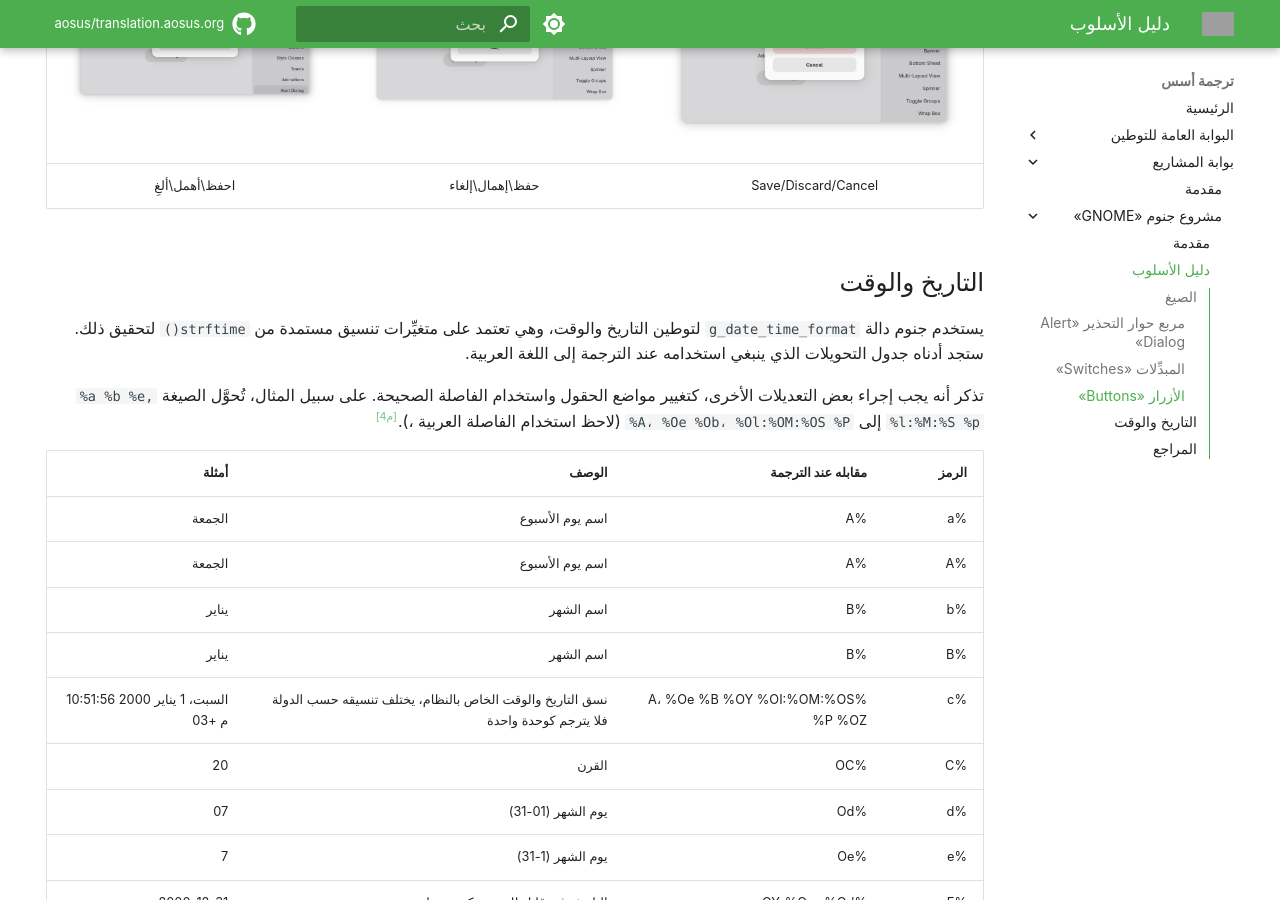
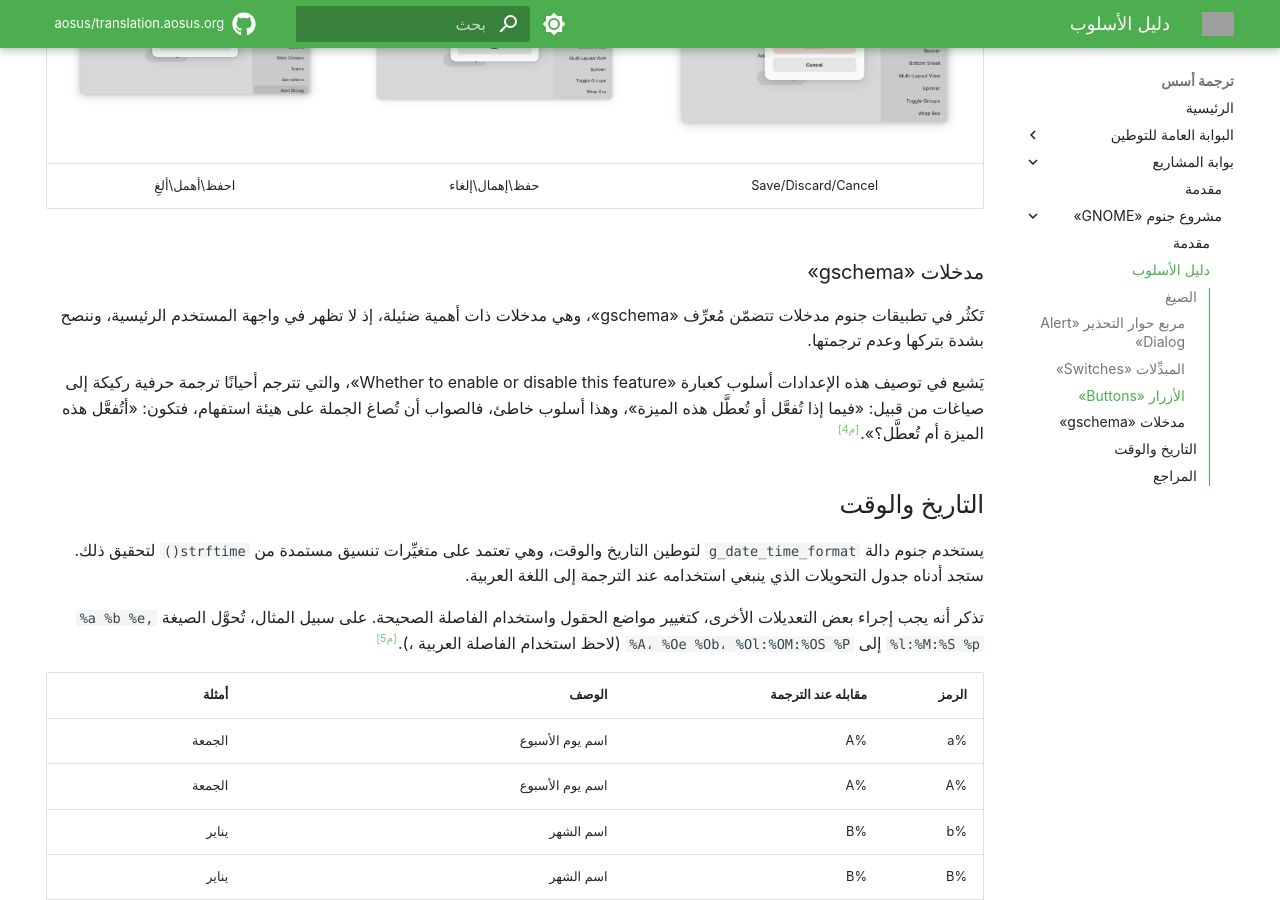
Before and after one commit to aosus/translation.aosus.org, an MkDocs documentation site: the page built from source/projects/gnome/guidelines.md, in a window 1280 px wide and 900 px high, scrolled down 1506 px. Built offline with MkDocs 1.6.1 and Material for MkDocs 9.7.7, drawn with Linux system fonts in a browser that asks for light colours; some web fonts are replaced; comment, search, counter and statistics services are not loaded; some of the changed text lies outside the part shown; grey boxes are pictures that could not be loaded.

Commit message:
GNOME Guidelines: Add a gschema section

````diff
--- a/source/projects/gnome/guidelines.md
+++ b/source/projects/gnome/guidelines.md
@@ -30,10 +30,15 @@
 | ![](/resources/projects/gnome/guidelines/save-dialog-1-en-dark.png#only-dark) ![](/resources/projects/gnome/guidelines/save-dialog-1-en-light.png#only-light) | ![](/resources/projects/gnome/guidelines/save-dialog-4-ar-dark.png#only-dark) ![](/resources/projects/gnome/guidelines/save-dialog-4-ar-light.png#only-light) | ![](/resources/projects/gnome/guidelines/save-dialog-3-ar-dark.png#only-dark) ![](/resources/projects/gnome/guidelines/save-dialog-3-ar-light.png#only-light) |
 | <p style="text-align:center;"><span dir="ltr">Save/Discard/Cancel</span></p> | <p style="text-align:center;">حفظ\إهمال\إلغاء</p> | <p style="text-align:center;">احفظ\أهمل\ألغِ</p> |
 
+### مدخلات «gschema»
+تَكثُر في تطبيقات جنوم مدخلات تتضمّن مُعرِّف «gschema»، وهي مدخلات ذات أهمية ضئيلة، إذ لا تظهر في واجهة المستخدم الرئيسية، وننصح بشدة بتركها وعدم ترجمتها.
+
+يَشيع في توصيف هذه الإعدادات أسلوب كعبارة  «Whether to enable or disable this feature»، والتي تترجم أحيانًا ترجمة حرفية ركيكة إلى صياغات من قبيل: «فيما إذا تُفعَّل أو تُعطَّل هذه الميزة»، وهذا أسلوب خاطئ، فالصواب أن تُصاغ الجملة على هيئة استفهام، فتكون: «أتُفعَّل هذه الميزة أم تُعطَّل؟».<sup><a href="https://archive.ph/ZpotO"><small>[م4]</small></a></sup>
+
 ## التاريخ والوقت
 يستخدم جنوم دالة ```g_date_time_format``` لتوطين التاريخ والوقت، وهي تعتمد على متغيِّرات تنسيق مستمدة من ```strftime()``` لتحقيق ذلك. ستجد أدناه جدول التحويلات الذي ينبغي استخدامه عند الترجمة إلى اللغة العربية.
 
-تذكر أنه يجب إجراء بعض التعديلات الأخرى، كتغيير مواضع الحقول واستخدام الفاصلة الصحيحة. على سبيل المثال، تُحوَّل الصيغة <span dir="ltr">```%a %b %e, %l:%M:%S %p```</span> إلى <span dir="ltr">```%A، %Oe %Ob، %Ol:%OM:%OS %P```</span> (لاحظ استخدام الفاصلة العربية ،).<sup><a href="https://archive.ph/h7I8Q#selection-125.0-125.4"><small>[م4]</small></a></sup>
+تذكر أنه يجب إجراء بعض التعديلات الأخرى، كتغيير مواضع الحقول واستخدام الفاصلة الصحيحة. على سبيل المثال، تُحوَّل الصيغة <span dir="ltr">```%a %b %e, %l:%M:%S %p```</span> إلى <span dir="ltr">```%A، %Oe %Ob، %Ol:%OM:%OS %P```</span> (لاحظ استخدام الفاصلة العربية ،).<sup><a href="https://archive.ph/h7I8Q#selection-125.0-125.4"><small>[م5]</small></a></sup>
 
 | الرمز | مقابله عند الترجمة        | الوصف                                                              | أمثلة |
 |-------------|----------------|--------------------------------------------------------------------|----|
````
Also changed, not shown: other parts of source/projects/gnome/guidelines.md (+1 -0 lines).
